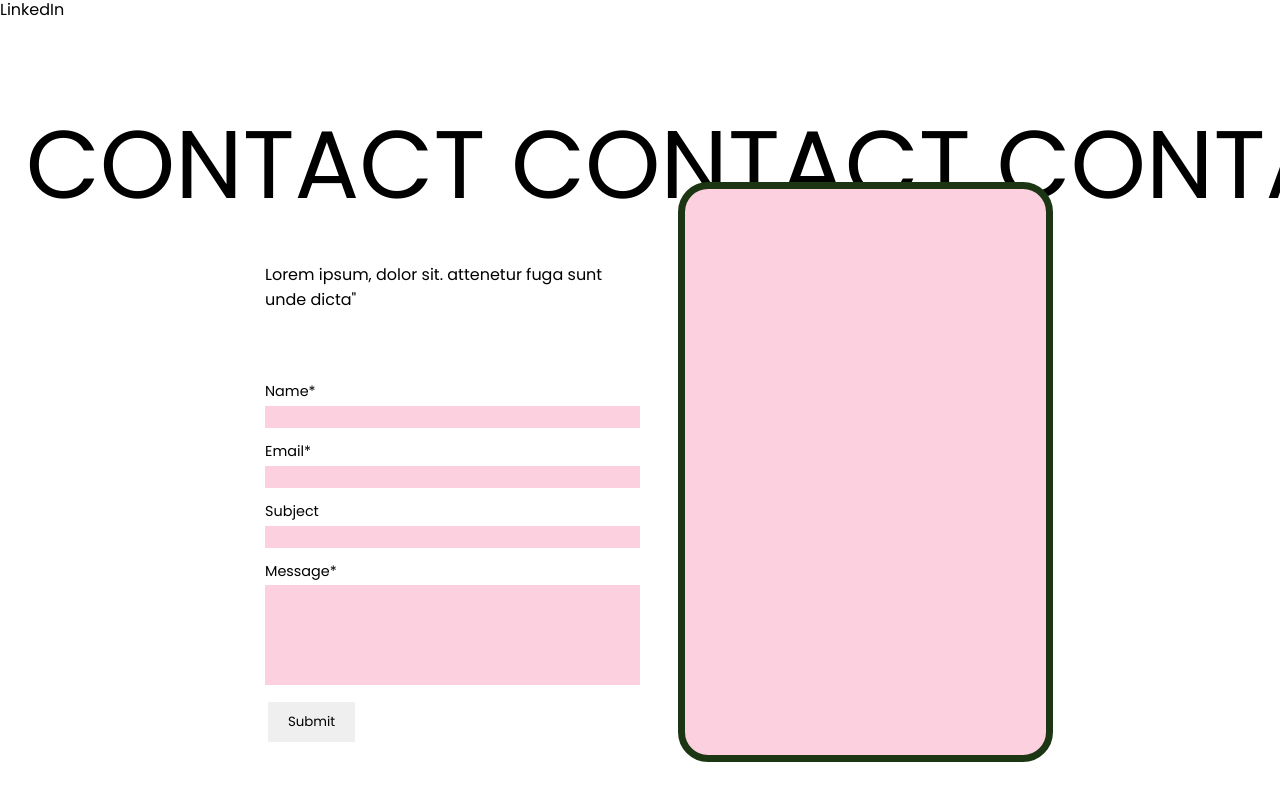
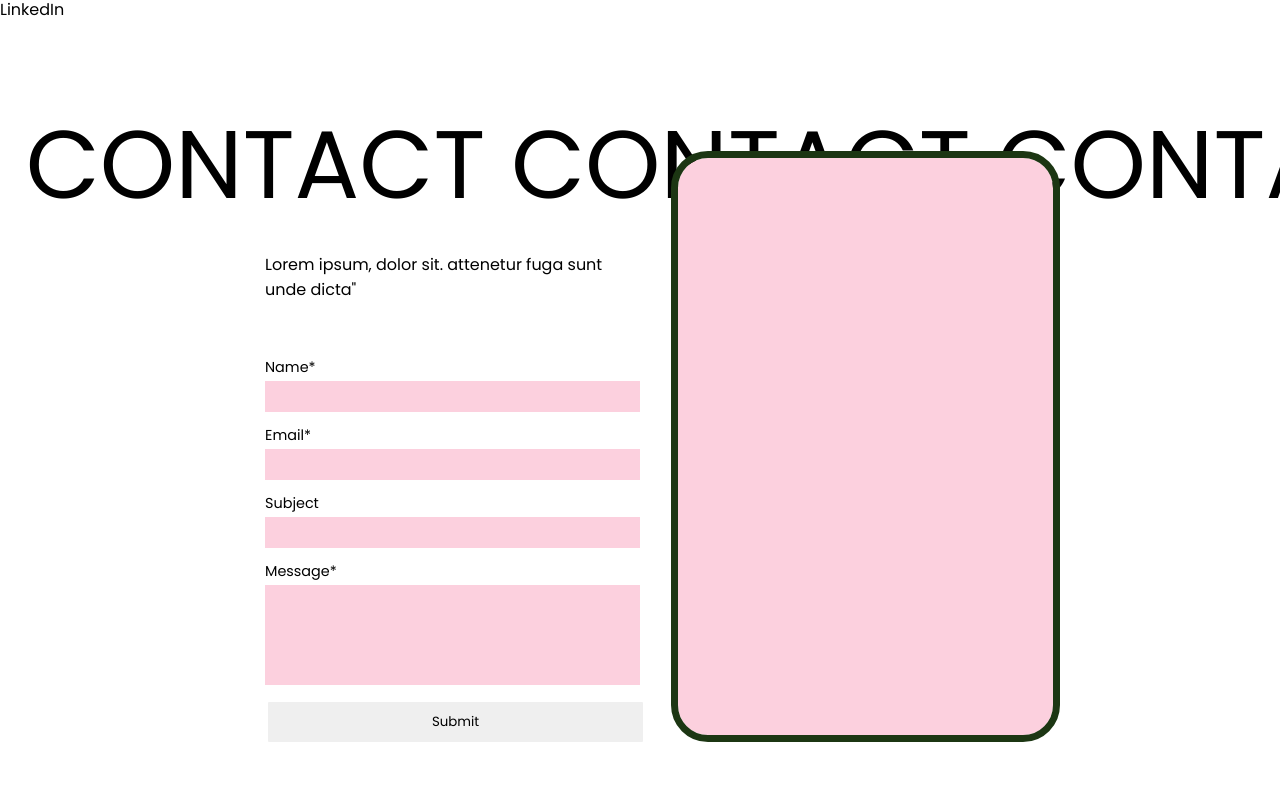
Before and after one commit to sparklingwaterlemon/Portfolio, a React (Create React App) app: page / in a window 1280 px wide. Shown: the part 1148-1948 px from the top of the page. Built offline with nearby package versions, Linux system fonts and the light colour scheme.

Commit message:
Scroll To Top and Contact Form Image Container CSS

```diff
--- a/src/Components/ContactSection/ContactSection.css
+++ b/src/Components/ContactSection/ContactSection.css
@@ -88,19 +88,19 @@
 
     width: var(--contact-form-width);
 
-    padding: 50px 0px 50px 0px;
-    height: 150px;
+    /* padding: 40px 0px 35px 0px; */
+    height: 130px;
 
 
     display: flex;
     justify-content: center;
-    align-items: flex-end;
+    align-items: center;
 }
 .contact-email {
-    /* border: 2px dotted rgb(255, 234, 41); */
+    /* outline: 2px dotted rgb(255, 234, 41); */
 
     width: var(--contact-form-width);
-    height: 400px;
+    height: 420px;
 
     display: flex;
     justify-content: center;
@@ -114,8 +114,8 @@
     margin-top: 2px;
     margin-bottom: 10px;
 
-    /* font-size: 1em; */
-    padding-left: 10px;
+    font-size: .9em;
+    padding: 5px 5px 5px 10px;
     background-color: #fcd0de;
     border: none;
 }
@@ -126,14 +126,16 @@
     resize: none;
     overflow-y: scroll;
 
-    /* font-size: 1em; */
-    padding-left: 10px;
+    font-size: .9em;
+    padding: 5px 5px 5px 10px;
     background-color: #fcd0de;
     border: none;
 }
 #contact-button {
     /* border: 2px solid orange; */
     border: none;
+
+    width: 100%;
 
     border-radius: 1px;
     margin: 10px 0px 20px 3px;
@@ -144,6 +146,7 @@
     background-color: black;
     color: #fcd0de;
     transition: background-color 1s, color 1s ease-in-out;
+    cursor: pointer;
 }
 
 
@@ -158,16 +161,16 @@
     align-items: flex-start;
 }
 .contact-image {
-    border: 7px solid #1c3613;
+    outline: 7px solid #1c3613;
     background-color: #fcd0de;
     width: var(--contact-form-width);
-    height: 580px;
+    height: 577px;
 
-    margin-top: -30px;
+    position: relative;
+    top: -54px;
 
 
     margin-left: 3vw;
-
     border-radius: 30px;
 
     z-index: 2;
--- a/src/Utilities/ScrollToTop/ScrollToTop.css
+++ b/src/Utilities/ScrollToTop/ScrollToTop.css
@@ -1,26 +1,44 @@
 /* Scroll To Top */
-.back-to-top {
+.scroll-button {
     position: fixed;
     bottom: 30px;
-    left: 30px;
+    right: 30px;
+
     width: 50px;
-
     height: 50px;
     border-radius: 50%;
-    border: 1px solid gray;
 
     cursor: pointer;
 
-    opacity: 0.5;
-    transition: opacity 0.4s;
 
-    /* z-index: 1; */
-    animation: fadeIn 0.3s;
-    /* align-items: center; */
-    /* justify-content: center; */
+
+    border: 2px solid gray;
+    background-color: rgb(235,235,235);
+    color: gray;
+    opacity: .5;
+
+    animation: fadeIn .7s;
+
+    transition: background-color 1s,
+                color 1s,
+                border 1s,
+                opacity 1s,
+                box-shadow .25s
+                ease-in;
+
+    z-index: 3;
+
   }
-  .back-to-top:hover {
+  .scroll-button:hover {
+    border: 2px solid black;
+    background-color: black;
+    color: #fcd0de;
     opacity: 1;
+    box-shadow: 0px 2px 6px 3px rgb(251, 125, 165);
+  }
+
+  .s-arrow{
+    font-size: 1.7em;
   }
 
   @keyframes fadeIn {
@@ -28,6 +46,6 @@
       opacity: 0;
     }
     100% {
-      opacity: 0.5;
+      opacity: .5;
     }
   }
--- a/src/Utilities/ScrollToTop/ScrollToTop.jsx
+++ b/src/Utilities/ScrollToTop/ScrollToTop.jsx
@@ -38,8 +38,8 @@ export default function ScrollToTop(){
   return (
     <>
     {showScroll ?
-        <button onClick={scrollToTop} className="back-to-top">
-        <span>&#8679;</span>
+        <button onClick={scrollToTop} className="scroll-button">
+          <span className="s-arrow">&#8679;</span>
         </button>
     : false}
     </>
```
